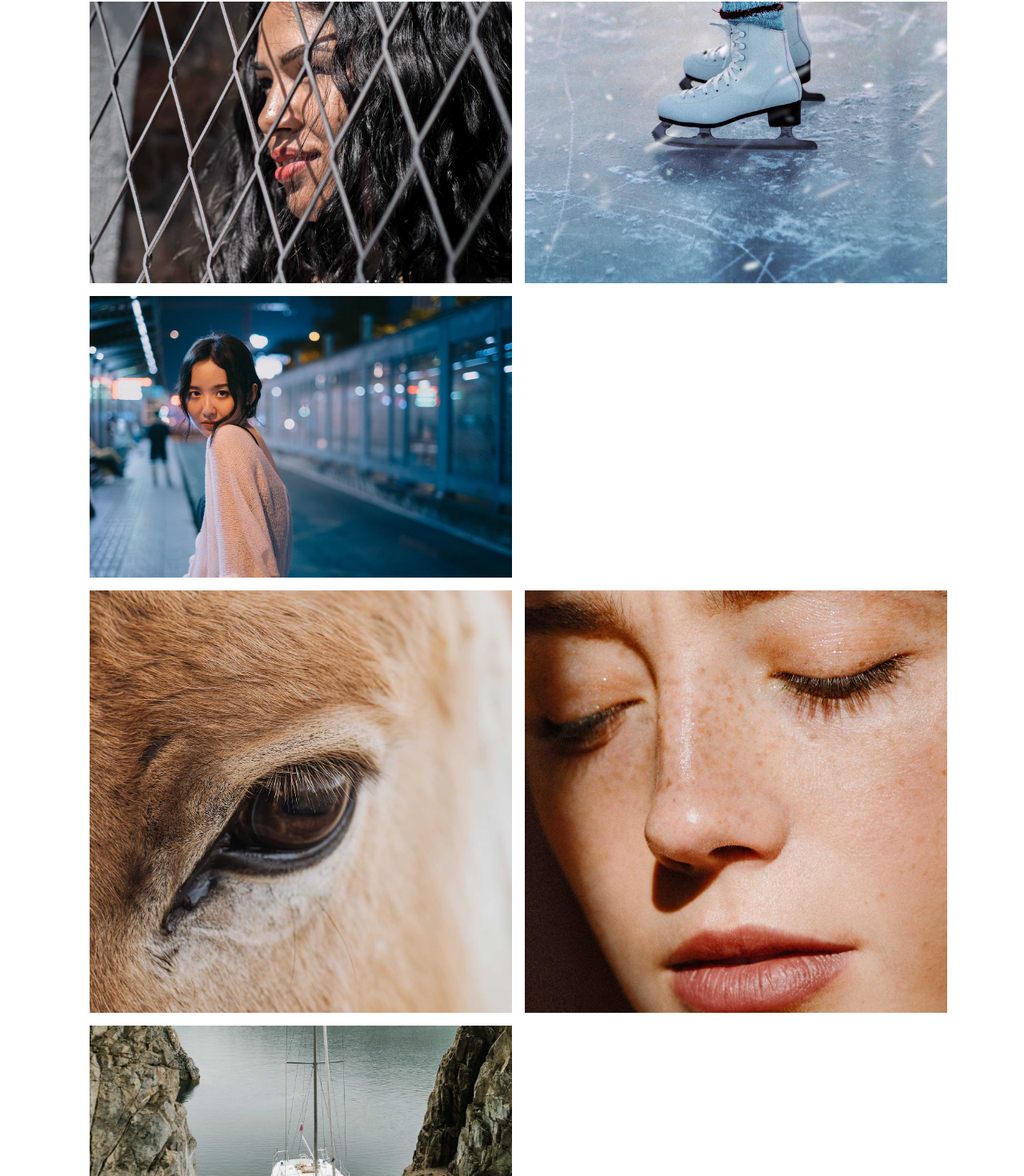
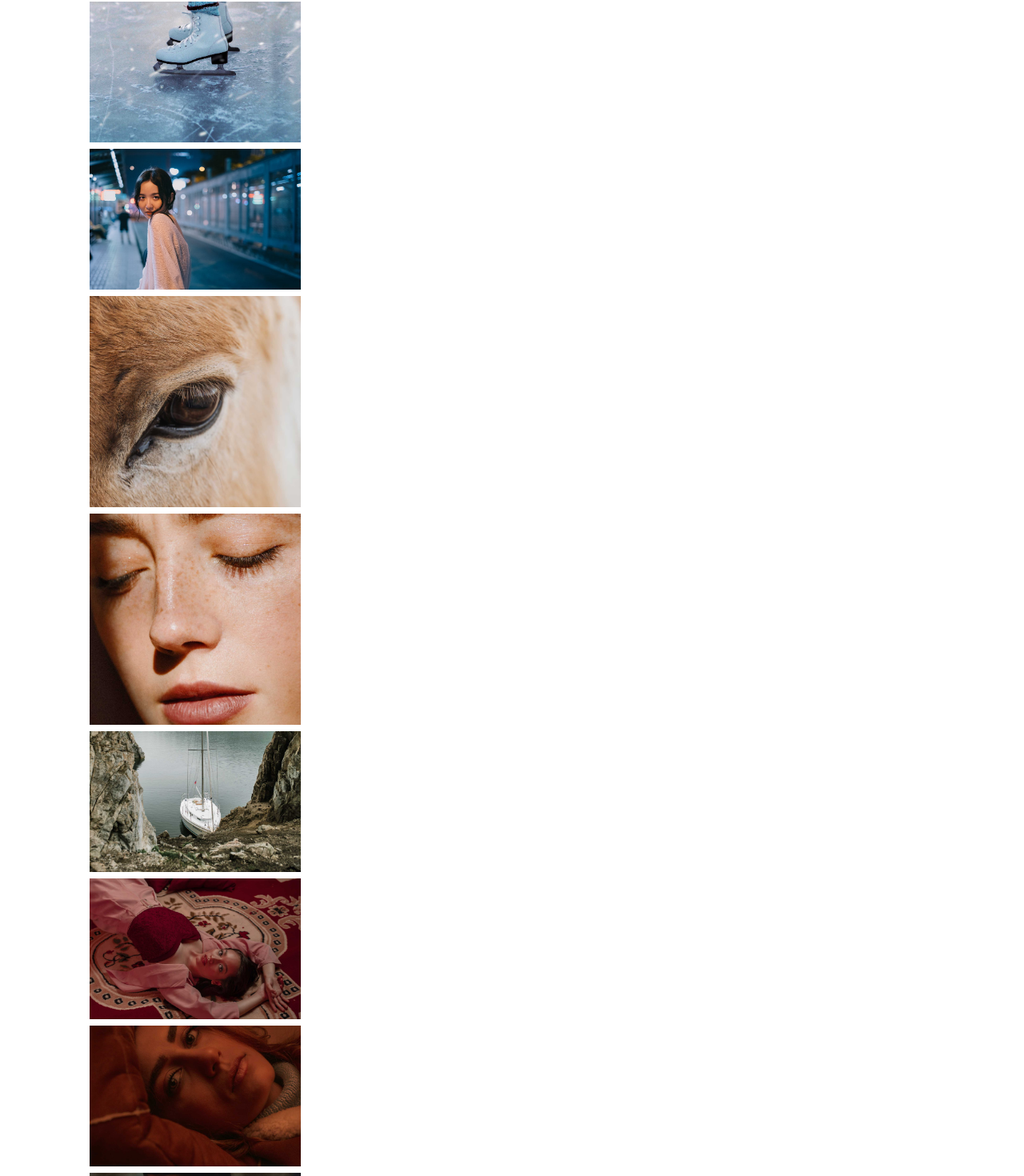
Before and after one commit to Praizee/Filmos-Video-Website, a React (Vite) app: page / in a window 1280 px wide. Shown: the part 1566-3036 px from the top of the page at 80% size. Built offline with nearby package versions, Linux system fonts and the light colour scheme.

Commit message:
Update Home.jsx

```diff
--- a/src/Pages/Home.jsx
+++ b/src/Pages/Home.jsx
@@ -1,17 +1,17 @@
 import React, { useState } from "react";
 import { motion } from "framer-motion";
 import { Link } from "react-router-dom";
-import Palm from "../assets/palm-frond.jpeg"
-import ChainFence from "../assets/chain-fence.jpg"
-import IceSkating from "../assets/ice-skating.jpg"
-import Shrug from "../assets/shrug.jpeg"
-import Eye from "../assets/eye.jpg"
-import Freckles from "../assets/freckles.jpg"
-import Boat from "../assets/boat.jpg"
-import RugLady from "../assets/rug-lady.jpg"
-import PillowLady from "../assets/pillow-lady.jpg"
-import Thinking from "../assets/thinking.jpg"
-
+import Palm from "../assets/palm-frond.jpeg";
+import ChainFence from "../assets/chain-fence.jpg";
+import IceSkating from "../assets/ice-skating.jpg";
+import Shrug from "../assets/shrug.jpeg";
+import Eye from "../assets/eye.jpg";
+import Freckles from "../assets/freckles.jpg";
+import Boat from "../assets/boat.jpg";
+import RugLady from "../assets/rug-lady.jpg";
+import PillowLady from "../assets/pillow-lady.jpg";
+import Thinking from "../assets/thinking.jpg";
+import Video1 from "../assets/agency-video.mp4";
 
 const animationConfiguration = {
   initial: { opacity: 0 },
@@ -20,7 +20,7 @@ const animationConfiguration = {
 };
 
 const Home = () => {
-  const [index, setIndex] = useState(0);
+  const [hoveredVideo, setHoveredVideo] = useState(null);
 
   return (
     <section className="text-black bg-white">
@@ -31,11 +31,10 @@ const Home = () => {
         exit="exit"
         transition={{ duration: 3 }}
       >
-
         <div className=" laptop:mt-[20rem] border-4 h-[4rem] p-4 laptop:p-0 mt-[10rem] min-h-screen mb-0 laptop:mx-[7rem] ">
           {/* bg-[#f8f8fd] */}
           <div className="">
-            <h1 class="laptop:text-[9rem] laptop:leading-[8rem] font-black">
+            <h1 className="laptop:text-[9rem] laptop:leading-[8rem] font-black">
               Video  <br />
               production.
             </h1>
@@ -44,29 +43,57 @@ const Home = () => {
 
         </div>
 
-        <div className=" my-20 mx-4 laptop:mx-0">
-          <div className="laptop:mx-[7rem] ">
-            <img src={Palm} className="laptop:w-1/2 my-2 w-auto" alt="" />
-            <span className="laptop:flex gap-4 block">
-              <img src={ChainFence} className="laptop:w-1/2 my-2 w-auto" alt="" />
-              <img src={IceSkating} className="laptop:w-1/2 my-2 w-auto" alt="" />
-            </span>
-            <img src={Shrug} className="laptop:w-1/2 my-2 w-auto" alt="" />
-            <span className="laptop:flex gap-4 block">
-              <img src={Eye} className="laptop:w-1/2 my-2 w-auto" alt="" />
-              <img src={Freckles} className="laptop:w-1/2 my-2 w-auto" alt="" />
-            </span>
-            <img src={Boat} className="laptop:w-1/2 my-2 w-auto" alt="" />
-            <span className="laptop:flex gap-4 block">
-              <img src={RugLady} className="laptop:w-1/2 my-2 w-auto" alt="" />
-              <img src={PillowLady} className="laptop:w-1/2 my-2 w-auto" alt="" />
-            </span>
-            <img src={Thinking} className="laptop:w-1/2 my-2 w-auto" alt="" />
+        <div className="my-20 mx-4 laptop:mx-0">
+          <div className="laptop:mx-[7rem]">
+            {[Palm, ChainFence, IceSkating, Shrug, Eye, Freckles, Boat, RugLady, PillowLady, Thinking].map((image, index) => (
+              <div key={index} className="relative w-[50%] my-2">
+                <div
+                  className="relative"
+                  onMouseEnter={() => setHoveredVideo(index)}
+                  onMouseLeave={() => setHoveredVideo(null)}
+                >
+                  <img
+                    src={image}
+                    className="laptop:w-1/2 my-2 w-auto cursor-pointer"
+                    alt=""
+                  />
+                  {hoveredVideo === index && (
+                    <div className="">
+                      <video
+                        src={Video1}
+                        className="w-full h-full object-cover"
+                        autoPlay
+                        loop
+                        muted
+                        preload="auto"
+                      />
+                      <div className="absolute bottom-0 left-0 right-0 bg-transparent text-[1.rem] font-bold text-white text-center py-[6rem]">
+                        <motion.h1
+                          initial={{ opacity: 0, y: 20 }}
+                          animate={{ opacity: 1, y: 0 }}
+                          transition={{ duration: 0.5 }}
+                        >
+                          Common Ground
+                        </motion.h1>
+                      </div>
+                      <div className="absolute bottom-0 left-0 right-0 bg-transparent text-white text-center py-[3rem]">
+                        <motion.p
+                          initial={{ opacity: 0, y: 20 }}
+                          animate={{ opacity: 1, y: 0 }}
+                          transition={{ duration: 0.5 }}
+                        >
+                          Partner up to reinvent pop <br />
+                          culture and street style
+                        </motion.p>
+                      </div>
+
+                    </div>
+                  )}
+                </div>
+              </div>
+            ))}
           </div>
-
         </div>
-
-
       </motion.div>
     </section>
   );
```
